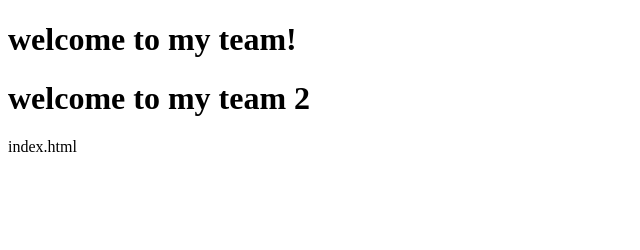
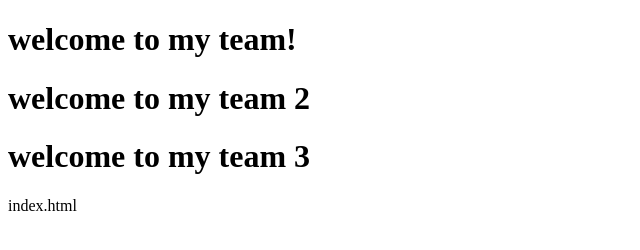
Before and after one commit to voduckhang/demo, a plain HTML site: page index.html in a window 1280 px wide. Shown: the whole page, without its empty margins (0-640 px from the left). Drawn offline with Linux system fonts and the light colour scheme.

Commit message:
update file index.html lan 2

```diff
--- a/index.html
+++ b/index.html
@@ -11,6 +11,7 @@
 <body>
     <h1>welcome to my team!</h1>
     <h1>welcome to my team 2</h1>
+    <h1>welcome to my team 3</h1>
 </body>
 
 </html>
```
